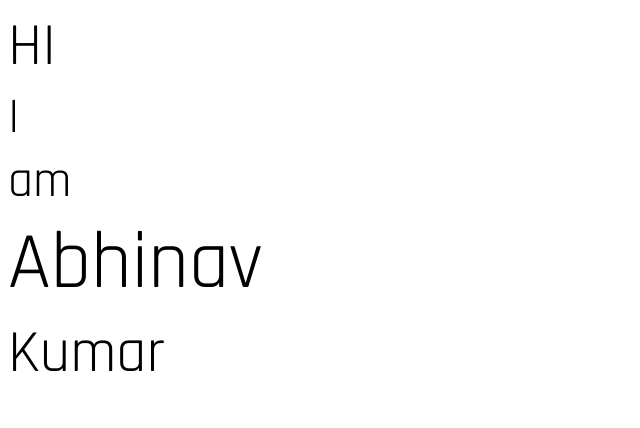
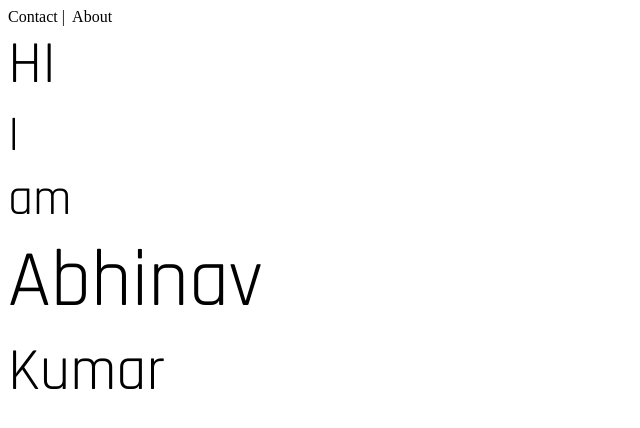
Before and after one commit to ab-hnv/Anim, a plain HTML site: page index.html in a window 1280 px wide. Shown: the whole page, without its empty margins (0-640 px from the left). Drawn offline with Linux system fonts and the light colour scheme.

Commit message:
Update index.html

```diff
--- a/index.html
+++ b/index.html
@@ -6,6 +6,14 @@
         <link rel="preconnect" href="https://fonts.gstatic.com" crossorigin>
         <link href="https://fonts.googleapis.com/css2?family=Rajdhani&display=swap" rel="stylesheet">
     </head>
+<body>
+
+    <nav class="nav">
+        <a id="contact">Contact</a>&nbsp;|&nbsp;
+        <a id="about">About</a>
+    </nav>
+
+
 
     <!-- <div id="minim-anim"> -->
         <h2 id="hi">HI</h2>
@@ -15,4 +23,6 @@
         <h2 id="kumar">Kumar</h2>
 
     <!-- </div> -->
+
+    </body>
 </html>
```
